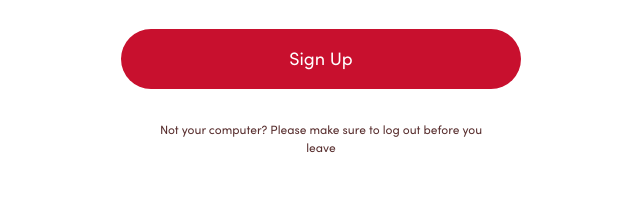
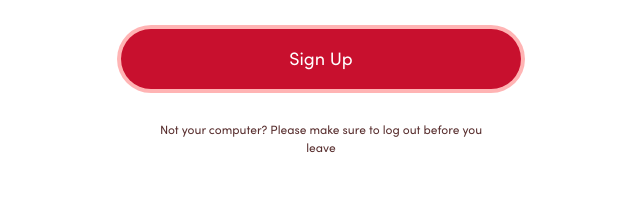
Before and after one commit to lilygdu/TH-starter, a plain HTML site: page index.html in a window 1280 px wide. Both pictures are taken after typing "name@example.com", "Sample" into the empty fields and a click on the button "Sign Up". Shown: the part 882-1084 px from the top of the page, 319-959 px from the left. Drawn offline with Linux system fonts and the light colour scheme.

Commit message:
standardize button focus ring

```diff
--- a/style.css
+++ b/style.css
@@ -78,7 +78,7 @@ header {
   transition: background-color 0.2s;
 }
 
-.nav-button:focus {
+button:focus {
   outline-style: none;
   box-shadow: 0px 0px 0px 4px rgb(255, 180, 180);
 }
```
